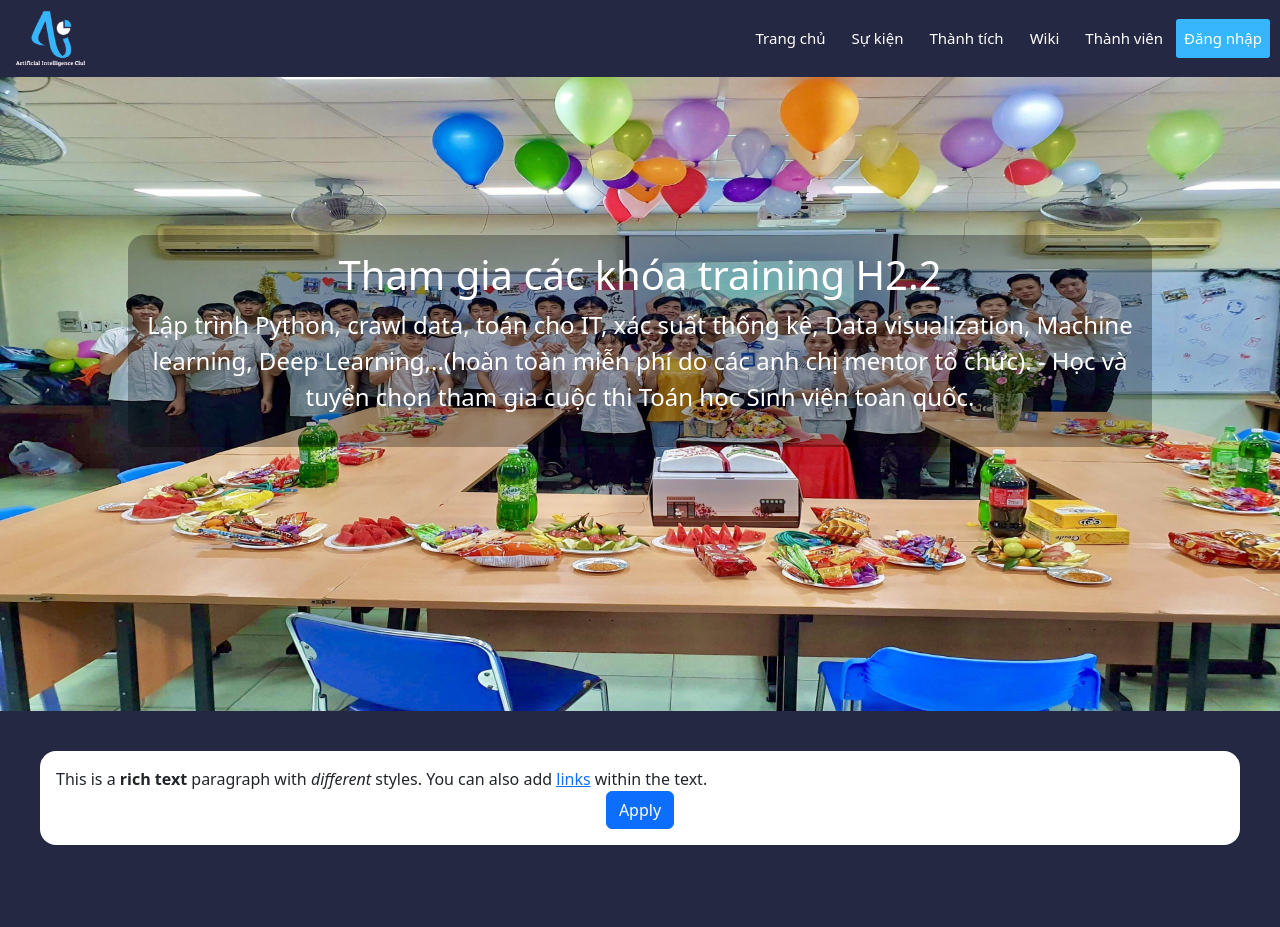
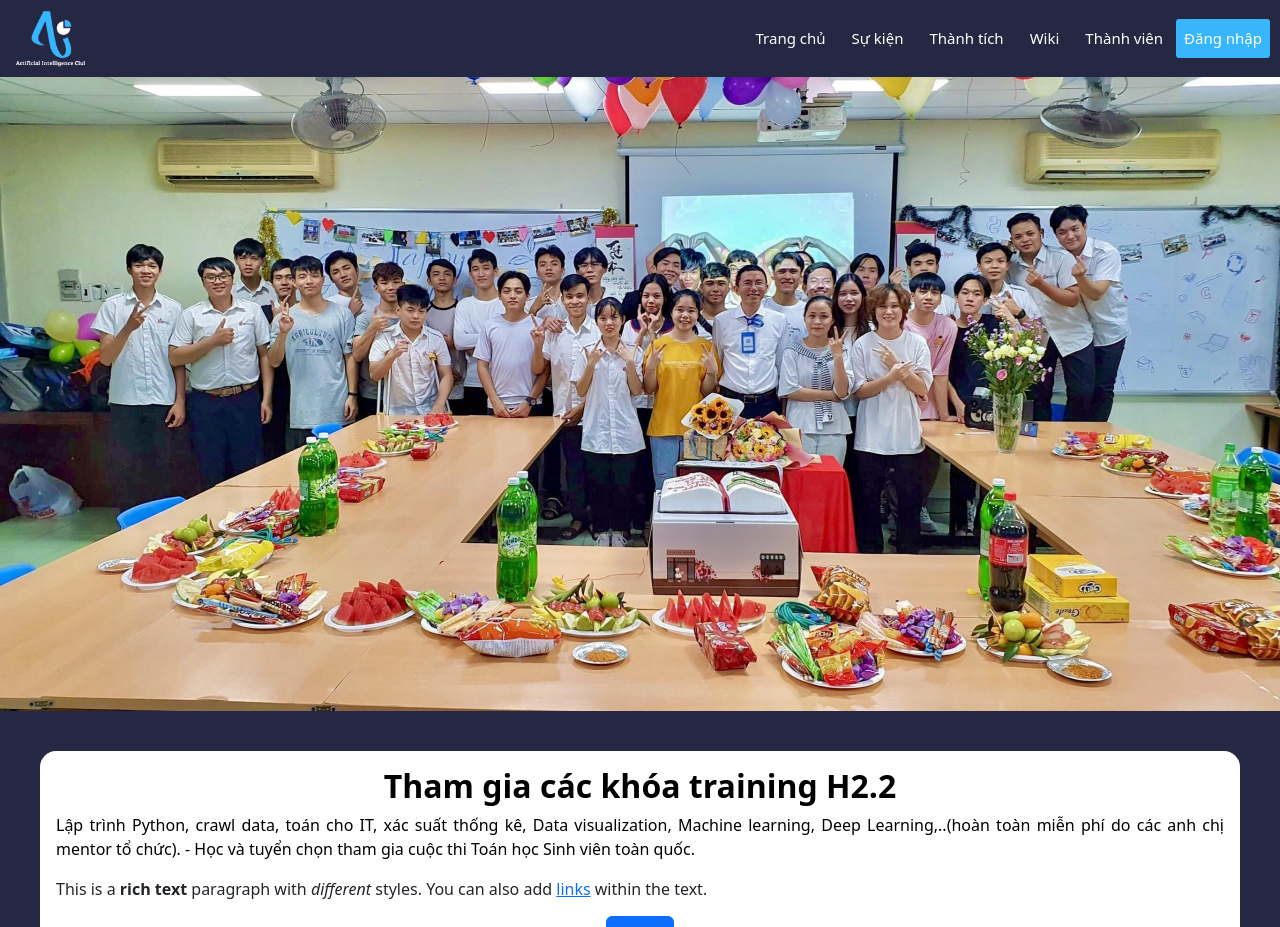
Before and after one commit to KhanhNhat242/FrontendWebH2.2, a React (Create React App) app: page /event/1 in a window 1280 px wide. Shown: the top 927 px of the page. Built offline with nearby package versions, Linux system fonts and the light colour scheme; no server answers.

Commit message:
fix UI Event

```diff
--- a/src/components/event/Event.js
+++ b/src/components/event/Event.js
@@ -7,7 +7,7 @@ import React from 'react'
 function Event () {
     return (
         <>
-            <Container className='achieve-wrapper'>
+            <Container className='achieve-wrapper custom-event-wrapper'>
                 <Row className='achieve-row'>
                     <div className='col-lg-2 achieve-col-left'>
                         <h2 className='title'>Sự Kiện</h2>
--- a/src/components/event/Event.scss
+++ b/src/components/event/Event.scss
@@ -1,5 +1,24 @@
+@import '.././globalStyle/mixin';
+@import '.././globalStyle/variables';
+
+
+
+.custom-event-wrapper {
+    @include mobile {
+        margin-top: 70px;
+    }
+}
+.wrapper {
+    img {
+        width: 100%;
+        height: 100%;
+        object-fit: cover;
+    }
+}
+
+
 .title {
-    font-size: 2.5rem;
+    // font-size: 2.5rem;
     margin-bottom: 0.5rem;
     color: white;
     display: flex;
@@ -14,19 +33,33 @@
     padding: 25px 0;
     border-bottom: 1px solid rgb(114, 113, 113);
 
+    @include mobile {
+        flex-direction: column-reverse;
+        padding: 10px 0;
+    }
+
     .paper-txt1 {
         opacity: 0.7;
         font-weight: 500;
         padding-right: 30px;
-        text-align: justify;
+        align-items:start ;
+        height: 100%;
+        padding-top: 10px;
+        @include mobile {
+            width: 100%;
+            text-align: right;
+        }
     }
     .paper-txt2 {
         display: block;
-        font-weight: 500;
+        font-weight: 400;
         flex: 1;
         color: white;
         text-decoration: none;
         text-align: justify;
+        p {
+            opacity: 0.8;
+        }
         &:hover {
             color: #b8b6b6 !important;
             transition: all 0.3s ease-in-out;
@@ -35,24 +68,28 @@
 }
 .custom-event:last-child {
     border-bottom: none;
+
 }
+
 
 
 
 // event detail
 .wrap-text {
-    position: absolute;
-    top: 25%;
-    right: 10%;
-    left: 10%;
-    padding: 1rem;
-    margin: auto;
-    border-radius: 1rem;
-    background-color: rgba(0, 0, 0, 0.3);
+    .title {
+        color: black;
+        font-weight: bold;
+    }
+    .description {
+        color: black;
+        // font-size: 1.5rem;
+        font-weight: 500;
+        text-align: justify;
+    }
 }
 
 .description{
-    font-size: 1.5rem;
+    // font-size: 1.5rem;
     font-weight: 500;
     color: white;
     text-align: center;
@@ -64,13 +101,13 @@
     border-radius: 1rem;
     padding: 1rem;
     .wrap-btn-apply {
+        margin-top: 15px;
         width: 100%;
         display: flex;
         justify-content: center;
     }
 }
-// @import '.././globalStyle/mixin';
-// @import '.././globalStyle/variables';
+
 
 // .wrapper{
 //     position: relative;
--- a/src/components/event/EventDetail.js
+++ b/src/components/event/EventDetail.js
@@ -14,15 +14,15 @@ function EventDetail () {
         <>
             <div className='wrapper'>
                 <img src={background} alt='background' className='achievement-background' />
-                <div className='wrap-text'>
-                    <h2 className='title'>Tham gia các khóa training H2.2</h2>
-                    <p className='description'>Lập trình Python, crawl data, toán cho IT, xác suất thống kê, Data visualization, Machine learning, Deep Learning,..(hoàn toàn miễn phí do các anh chị mentor tổ chức).
-                    - Học và tuyển chọn tham gia cuộc thi Toán học Sinh viên toàn quốc.</p>
-                </div>
             </div>
             <Container className='achieve-wrapper'>
                 <div className='custom-container'>
                     <div className = "wrap-content-event">
+                    <div className='wrap-text'>
+                        <h2 className='title'>Tham gia các khóa training H2.2</h2>
+                        <p className='description'>Lập trình Python, crawl data, toán cho IT, xác suất thống kê, Data visualization, Machine learning, Deep Learning,..(hoàn toàn miễn phí do các anh chị mentor tổ chức).
+                        - Học và tuyển chọn tham gia cuộc thi Toán học Sinh viên toàn quốc.</p>
+                    </div>
                         <div dangerouslySetInnerHTML={{ __html: richText }} />
                     </div>
                     <div className='wrap-btn-apply'>
```
Also changed, not shown: 1 other file (tests, documents, lock files or other folders).
